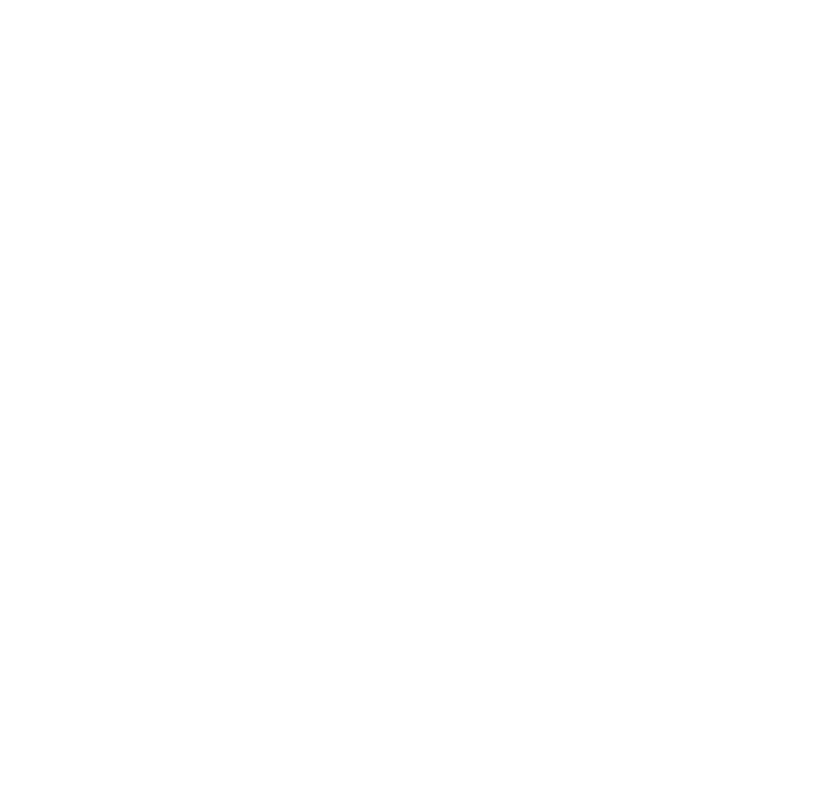
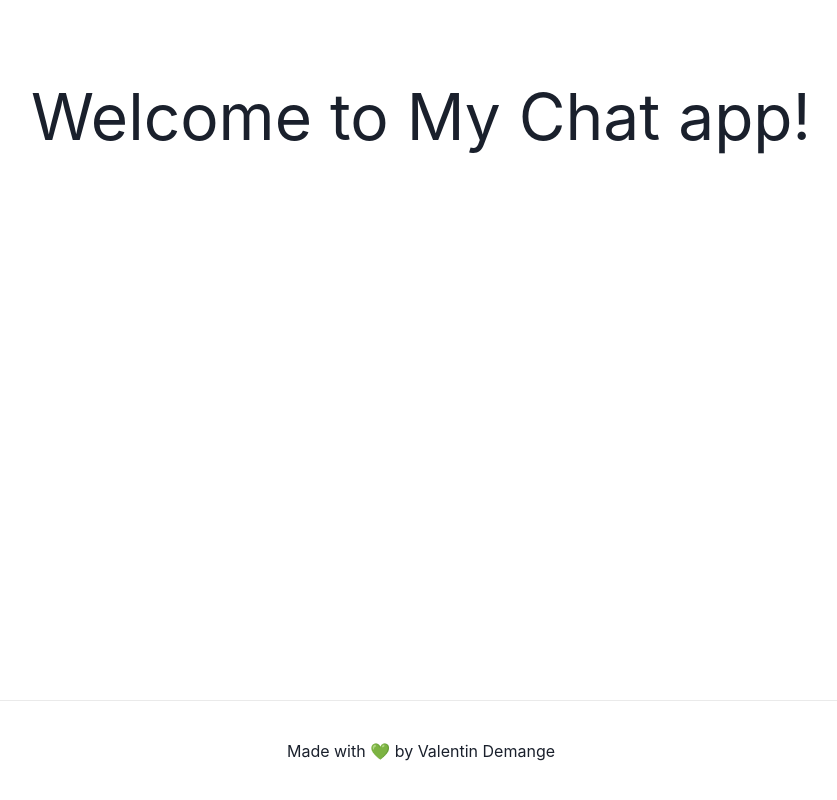
Before and after one commit to valentin-demange/chat-app-firebase, a Next.js app: page / in a window 1280 px wide. Shown: the whole page, without its empty margins (219-1056 px from the left). Built offline with nearby package versions, Linux system fonts and the light colour scheme.

Commit message:
Patch error with Chakra

```diff
--- a/pages/_app.tsx
+++ b/pages/_app.tsx
@@ -1,9 +1,11 @@
 import "@/styles/global.css";
+import { ChakraProvider } from "@chakra-ui/react";
 import type { AppProps } from "next/app";
-import { ChakraProvider } from "@chakra-ui/react";
 
 export default function MyApp({ Component, pageProps }: AppProps) {
-  <ChakraProvider>
-    return <Component {...pageProps} />
-  </ChakraProvider>;
+  return (
+    <ChakraProvider>
+      <Component {...pageProps} />
+    </ChakraProvider>
+  );
 }
--- a/pages/index.tsx
+++ b/pages/index.tsx
@@ -1,65 +1,38 @@
-import Head from 'next/head'
-import Image from 'next/image'
+import Head from "next/head";
+import Image from "next/image";
 
-import styles from '@/pages/index.module.css'
+import styles from "@/pages/index.module.css";
 
 export default function Home() {
   return (
     <div className={styles.container}>
       <Head>
-        <title>Create Next App</title>
+        <title>My Chat App</title>
         <link rel="icon" href="/favicon.ico" />
       </Head>
 
       <main>
-        <h1 className={styles.title}>
-          Welcome to <a href="https://nextjs.org">Next.js!</a>
-        </h1>
+        <h1 className={styles.title}>Welcome to My Chat app!</h1>
 
-        <p className={styles.description}>
-          Get started by editing <code>pages/index.js</code>
-        </p>
-
-        <div className={styles.grid}>
-          <a href="https://nextjs.org/docs" className={styles.card}>
-            <h3>Documentation &rarr;</h3>
-            <p>Find in-depth information about Next.js features and API.</p>
-          </a>
-
-          <a href="https://nextjs.org/learn" className={styles.card}>
-            <h3>Learn &rarr;</h3>
-            <p>Learn about Next.js in an interactive course with quizzes!</p>
-          </a>
-
-          <a
-            href="https://github.com/vercel/next.js/tree/canary/examples"
-            className={styles.card}
-          >
-            <h3>Examples &rarr;</h3>
-            <p>Discover and deploy boilerplate example Next.js projects.</p>
-          </a>
-
-          <a href="https://vercel.com/new" className={styles.card}>
-            <h3>Deploy &rarr;</h3>
-            <p>
-              Instantly deploy your Next.js site to a public URL with Vercel.
-            </p>
-          </a>
-        </div>
+        {/* <div className={styles.card}>
+          <Image
+            src="/public/logo.png" // Route of the image file
+            height={144} // Desired size with correct aspect ratio
+            width={144} // Desired size with correct aspect ratio
+            alt="My Chat Logo"
+          />
+        </div> */}
       </main>
 
       <footer className={styles.footer}>
         <a
-          href="https://vercel.com?utm_source=create-next-app&utm_medium=default-template&utm_campaign=create-next-app"
+          href="https://github.com/valentin-demange"
           target="_blank"
           rel="noopener noreferrer"
         >
-          Powered by{' '}
-          <span className={styles.logo}>
-            <Image src="/vercel.svg" alt="Vercel Logo" width={72} height={16} />
-          </span>
+          Made with &#128154; by Valentin Demange
         </a>
       </footer>
     </div>
-  )
+  );
 }
```
Also changed, not shown: public/logo.png (added), 1 other file (tests, documents, lock files or other folders).
